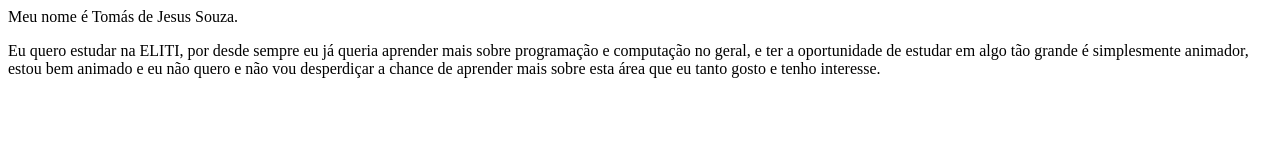
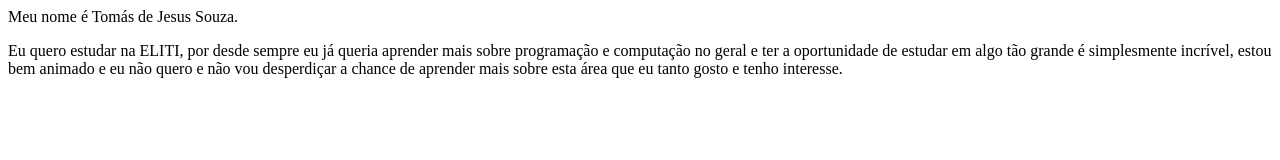
Before and after one commit to ValNotFound/Desafio-Eliti, a plain HTML site: page index.html in a window 1280 px wide. Drawn offline with Linux system fonts and the light colour scheme.

Commit message:
Update index.html

```diff
--- a/index.html
+++ b/index.html
@@ -1,3 +1,5 @@
 <p>Meu nome é Tomás de Jesus Souza.</p>
 
-<p>Eu quero estudar na ELITI, por desde sempre eu já queria aprender mais sobre programação e computação no geral, e ter a oportunidade de estudar em algo tão grande é simplesmente animador, estou bem animado e eu não quero e não vou desperdiçar a chance de aprender mais sobre esta área que eu tanto gosto e tenho interesse.</p>
+<p>Eu quero estudar na ELITI, por desde sempre eu já queria aprender mais sobre programação e computação no geral
+e ter a oportunidade de estudar em algo tão grande é simplesmente incrível, estou bem animado
+e eu não quero e não vou desperdiçar a chance de aprender mais sobre esta área que eu tanto gosto e tenho interesse.</p>
```
